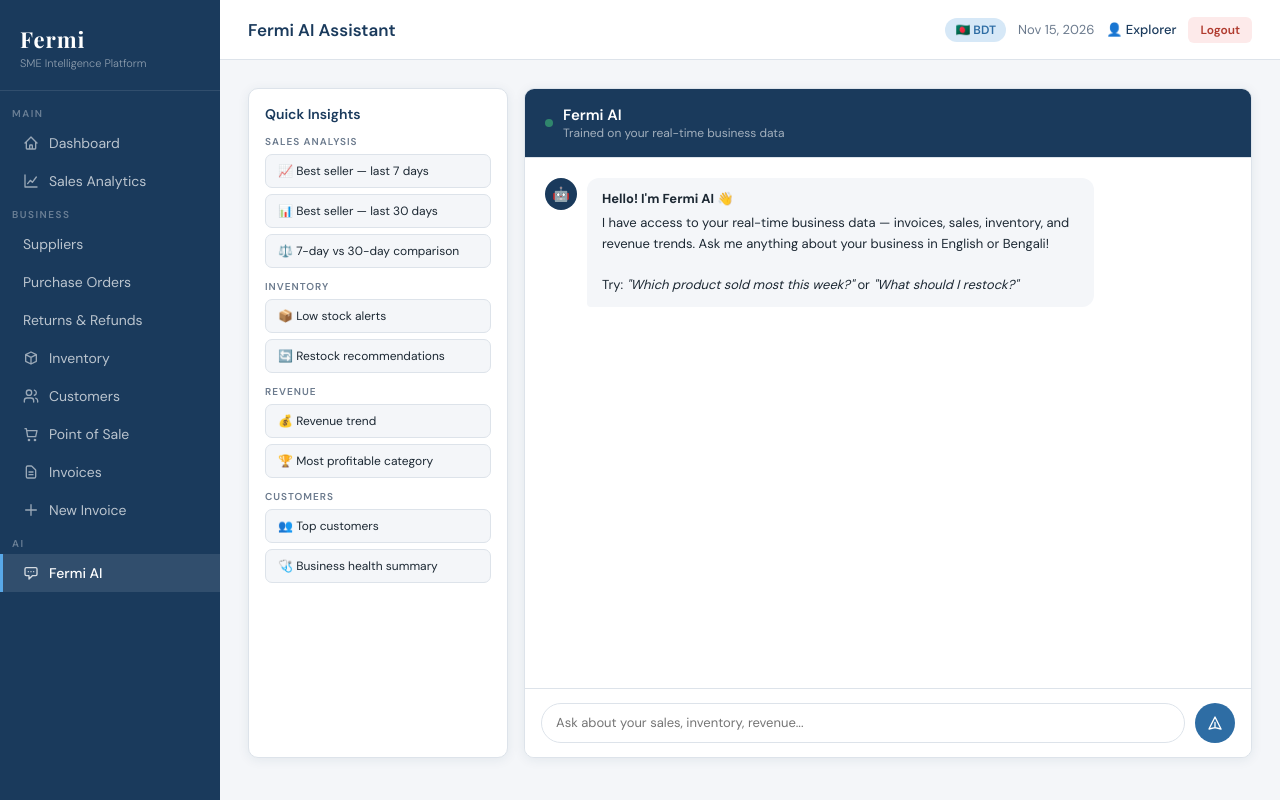
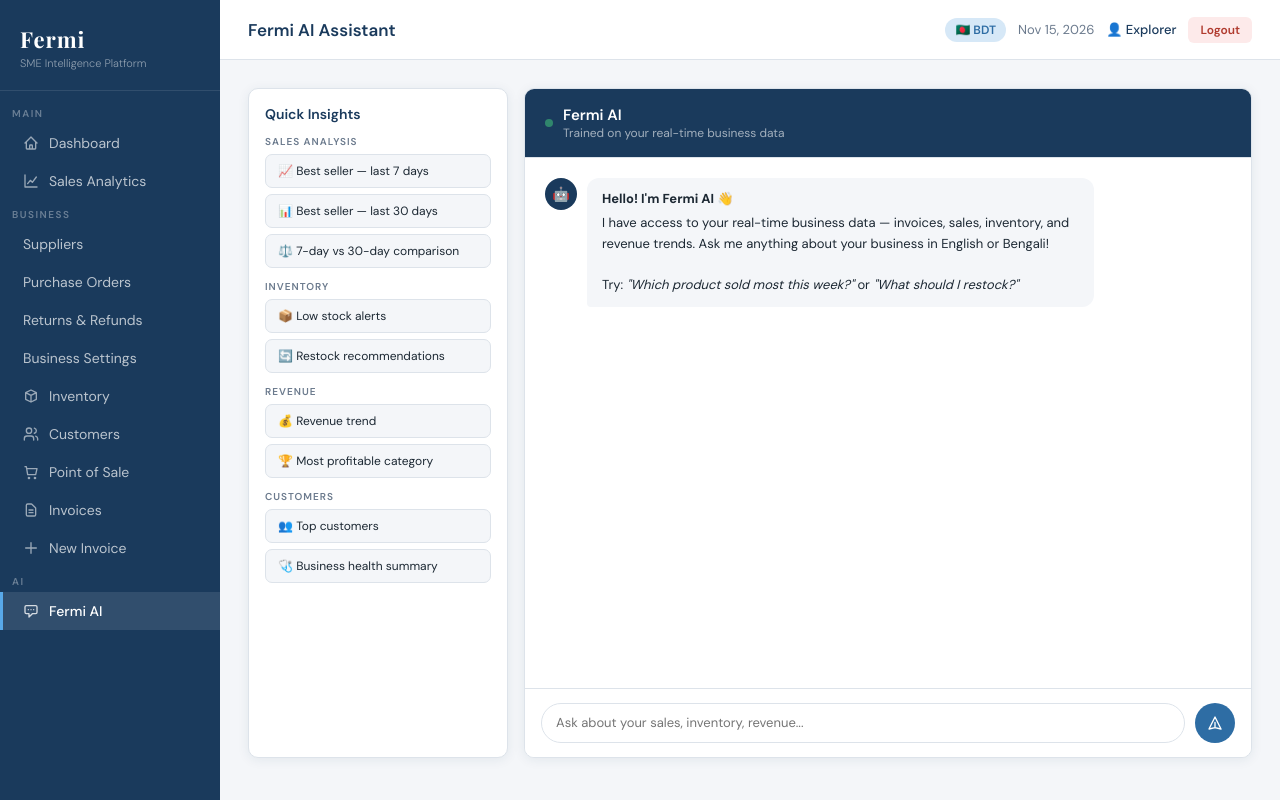
Before and after one commit to tarifuli/Fermi, a Flask app: page /chatbot in a window 1280 px wide. Run offline with Flask 3, Linux system fonts and the light colour scheme; the visitor is signed in with stand-in values (Sample User, id 1).

Commit message:
Expose Business Settings in navigation

```diff
--- a/templates/base.html
+++ b/templates/base.html
@@ -151,6 +151,7 @@
   <a href="/suppliers" class="nav-item {% if request.path.startswith('/suppliers') %}active{% endif %}">Suppliers</a>
   <a href="/purchase-orders" class="nav-item {% if request.path.startswith('/purchase-orders') %}active{% endif %}">Purchase Orders</a>
   <a href="/returns" class="nav-item {% if request.path.startswith('/returns') %}active{% endif %}">Returns &amp; Refunds</a>
+  <a href="/business/settings" class="nav-item {% if request.path=='/business/settings' %}active{% endif %}">Business Settings</a>
   <a href="/products" class="nav-item {% if '/products' in request.path %}active{% endif %}">
     <svg fill="none" stroke="currentColor" viewBox="0 0 24 24"><path stroke-linecap="round" stroke-linejoin="round" stroke-width="2" d="M20 7l-8-4-8 4m16 0l-8 4m8-4v10l-8 4m0-10L4 7m8 4v10M4 7v10l8 4"/></svg>
     Inventory
```
